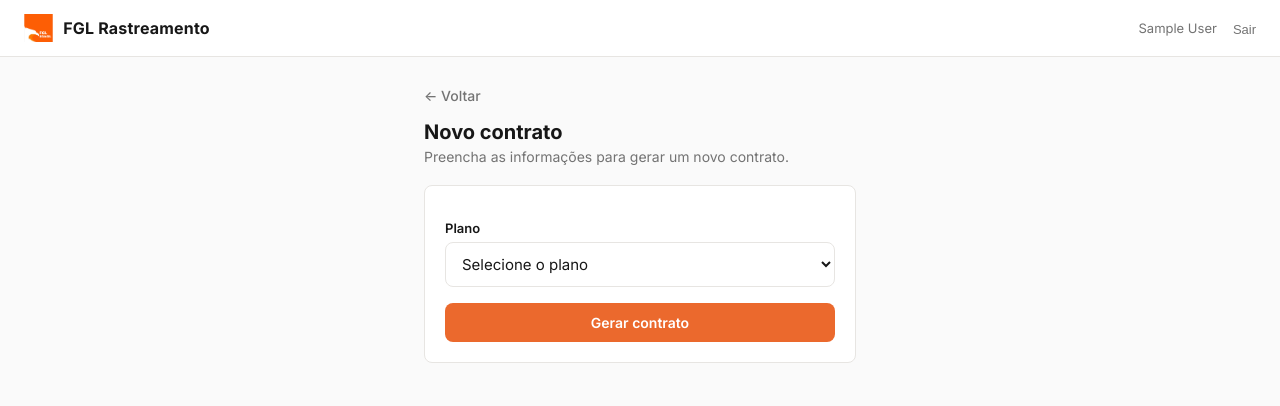
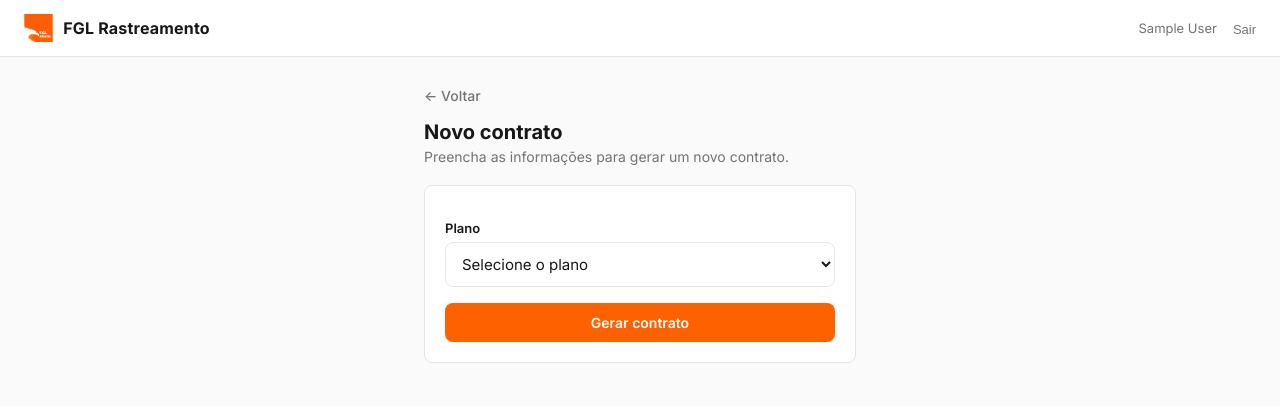
Before and after one commit to nexuscompany-ai/contratos-FGL, a Node server app: page /contratos/novo in a window 1280 px wide. Shown: the top 406 px of the page. Run offline with Node 20, Linux system fonts and the light colour scheme; the visitor is signed in with stand-in values (Sample User, id 1).

Commit message:
Ajusta laranja da marca para #fd6100 (mais forte e quente)
Troca a cor principal (var(--orange) no CSS, cabeçalho do PDF e ícone
da página pública de status) do #eb692d original para #fd6100, a
pedido do dono do produto. Recalcula --orange-dark e --orange-tint
para manter contraste com a nova cor base.

Co-Authored-By: Claude Sonnet 5 <noreply@anthropic.com>
Claude-Session: https://claude.ai/code/session_012WFvV4mD9aDwaAmt74CKg1

```diff
--- a/src/public/css/style.css
+++ b/src/public/css/style.css
@@ -1,7 +1,7 @@
 :root {
-  --orange: #eb692d;
-  --orange-dark: #c8531f;
-  --orange-tint: #fdf1ea;
+  --orange: #fd6100;
+  --orange-dark: #be4900;
+  --orange-tint: #ffece0;
   --bg: #fafafa;
   --card: #ffffff;
   --border: #e7e5e2;
--- a/src/services/pdf.ts
+++ b/src/services/pdf.ts
@@ -41,7 +41,7 @@ const PAGE_HEIGHT = 841.89;
 const CONTENT_WIDTH = PAGE_WIDTH - MARGIN * 2;
 const HEADER_HEIGHT = 78;
 
-const COLOR_ORANGE = rgb(0.922, 0.412, 0.176); // #eb692d — laranja FGL
+const COLOR_ORANGE = rgb(0.992, 0.38, 0); // #fd6100 — laranja FGL
 const COLOR_TEXT = rgb(0.09, 0.09, 0.09); // preto
 const COLOR_MUTED = rgb(0.45, 0.45, 0.45);
 const COLOR_CARD_BG = rgb(0.98, 0.98, 0.976);
--- a/src/views/publico-status.ejs
+++ b/src/views/publico-status.ejs
@@ -1,7 +1,7 @@
 <%- include("partials/head", { title }) %>
 <div class="container narrow">
   <div class="card" style="margin-top:60px; text-align:center; padding:36px 24px;">
-    <svg width="40" height="40" viewBox="0 0 24 24" fill="none" stroke="#eb692d" stroke-width="2" stroke-linecap="round" stroke-linejoin="round" style="margin-bottom:12px;"><circle cx="12" cy="12" r="10"/><path d="m9 12 2 2 4-4"/></svg>
+    <svg width="40" height="40" viewBox="0 0 24 24" fill="none" stroke="#fd6100" stroke-width="2" stroke-linecap="round" stroke-linejoin="round" style="margin-bottom:12px;"><circle cx="12" cy="12" r="10"/><path d="m9 12 2 2 4-4"/></svg>
     <span class="badge <%= contract.status %>"><%= contract.status %></span>
     <h1 style="margin-top:12px;">
       <% if (contract.status === "PENDENTE") { %>
```
Also changed, not shown: CLAUDE.md (+2 -1 lines).
